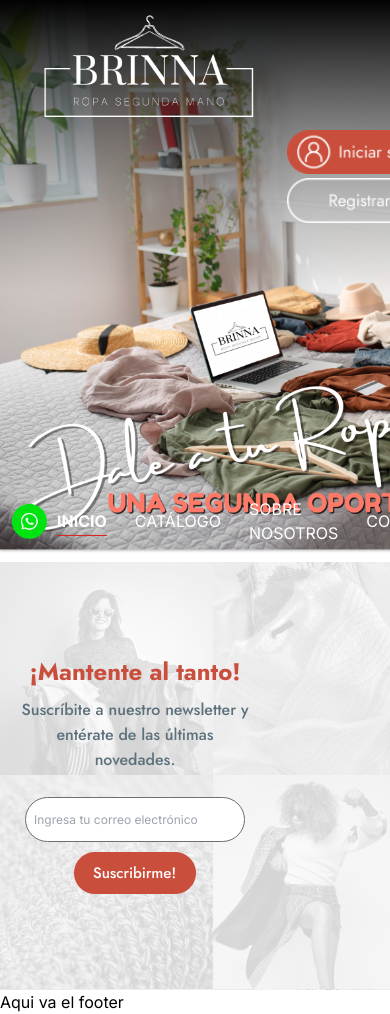
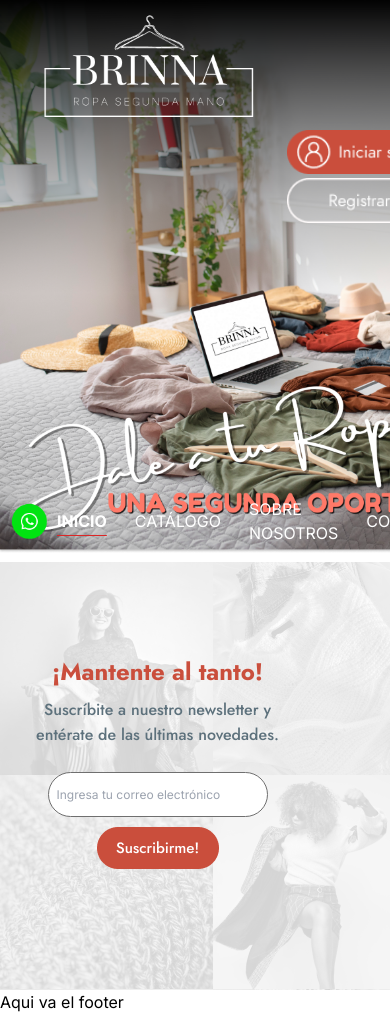
Before and after one commit to CeciliaBPerdomo/Brinna, a Next.js app: page / in a window 390 px wide. Shown: the top 1014 px of the page. Built offline with nearby package versions, Linux system fonts and the light colour scheme.

Commit message:
Responsive newsLetter celular width

```diff
--- a/src/components/LandingPage/NewsLetter/newsLetter.css
+++ b/src/components/LandingPage/NewsLetter/newsLetter.css
@@ -65,7 +65,7 @@
     }
 
     .divMantente{
-        width: 60%;
+        width: 70%;
     }
 
 
@@ -83,7 +83,7 @@
     /* Suscribite a nuestro newsletter*/
     .suscribite {
         height: 100%;
-        width: 60%;
+        width: 70%;
     }
 
     .letraSuscribite {
@@ -95,7 +95,7 @@
 
     /* input de email */
     .inputDiv {
-        width: 60%;
+        width: 70%;
     }
 
     .inputNews {
@@ -108,7 +108,7 @@
     .divBoton {
         padding-left: 0px;
         display: flex;
-        width: 60%;
+        width: 70%;
     }
 
     .botonSuscribite{
```
